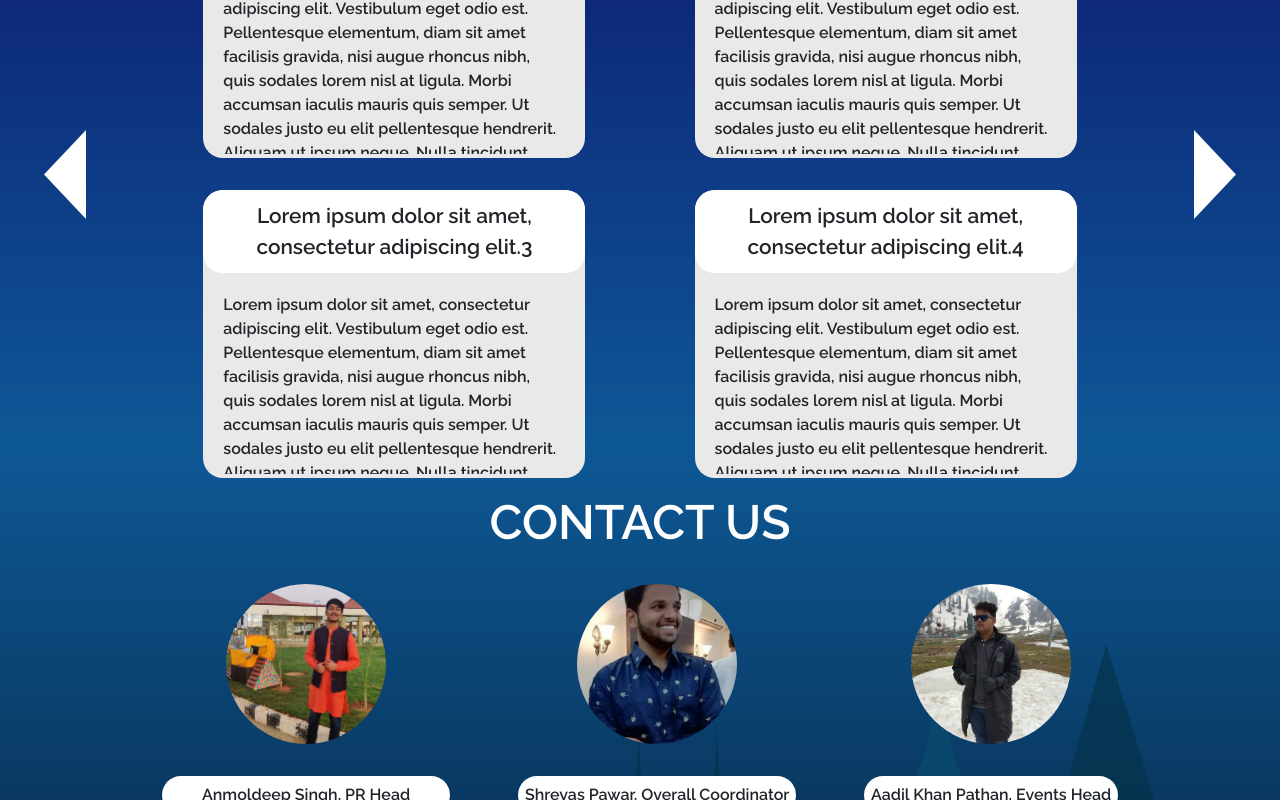
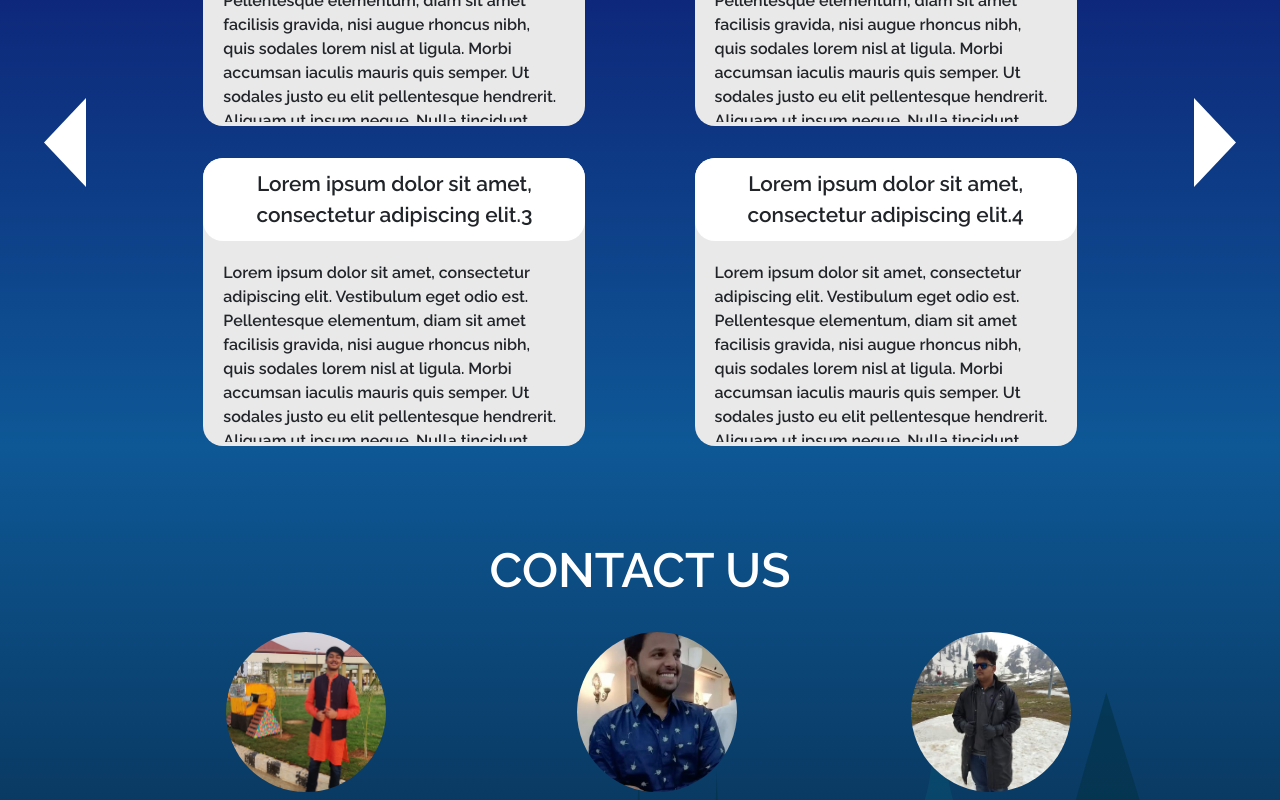
Before and after one commit to ayaniitgoa/TechFest, a React (Create React App) app: page / in a window 1280 px wide. Shown: the part 3035-3835 px from the top of the page. Built offline with nearby package versions, Linux system fonts and the light colour scheme.

Commit message:
Removed warnings

```diff
--- a/src/Containers/ContactUs/ContactUs.css
+++ b/src/Containers/ContactUs/ContactUs.css
@@ -13,6 +13,7 @@
   text-align: center;
   font-size: 3rem;
   color: white;
+  margin-top: 1em;
 }
 
 .contacts {
--- a/src/Containers/FAQ/FAQ.css
+++ b/src/Containers/FAQ/FAQ.css
@@ -25,6 +25,7 @@
   height: 100%;
   align-items: center;
   justify-content: space-between;
+  margin-top: -2em;
 }
 .faq__left__button {
   height: 100%;
--- a/src/Containers/FAQ/FAQ.js
+++ b/src/Containers/FAQ/FAQ.js
@@ -56,7 +56,7 @@ export default class FAQ extends Component {
 
   render() {
     return (
-      <div className="faq__section">
+      <div id="faq-section" className="faq__section">
         <h2 className="faq__title">FAQ</h2>
         <div className="faq__bottom__div">
           <div
```
Also changed, not shown: 1 other file (tests, documents, lock files or other folders).
